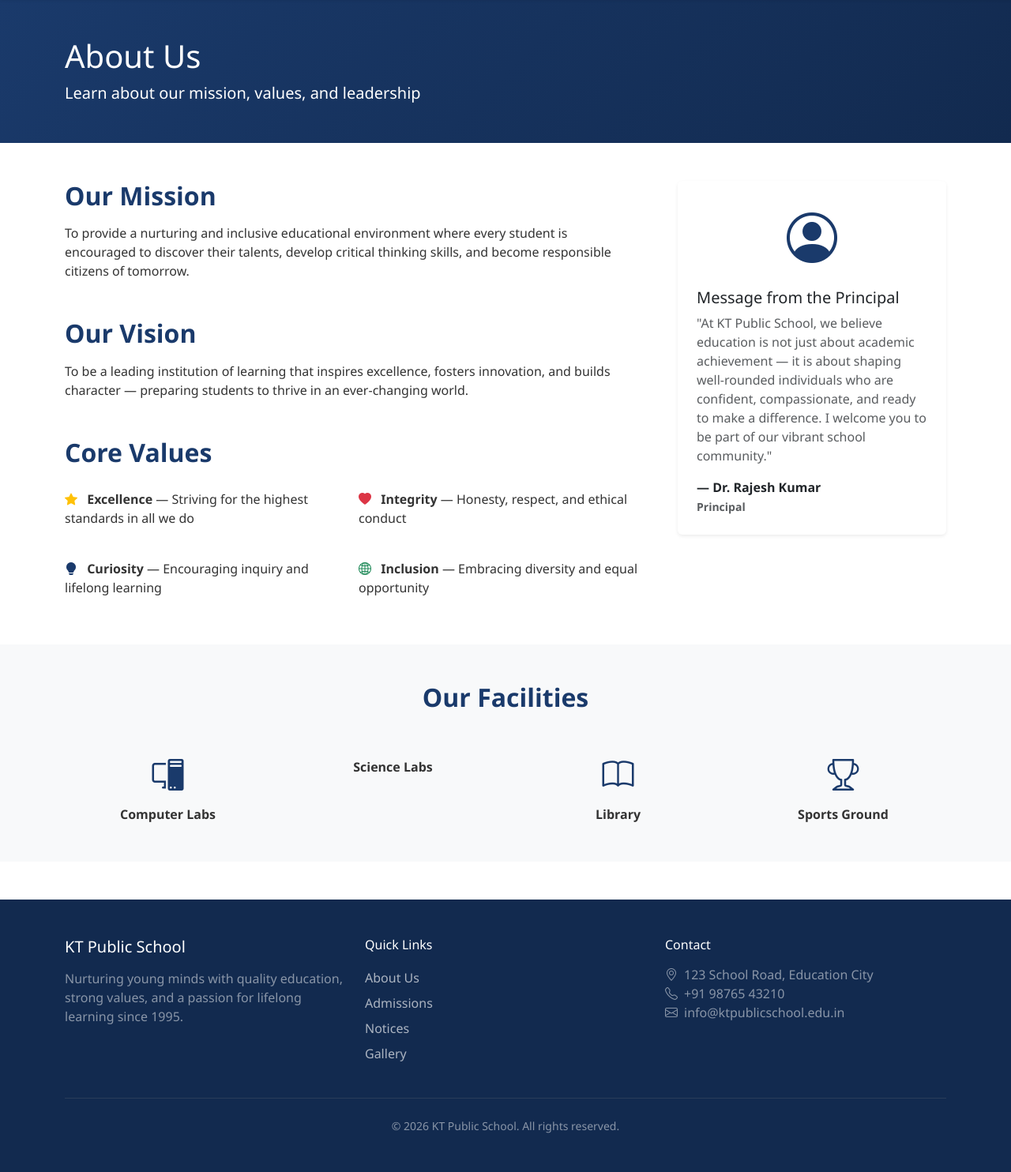
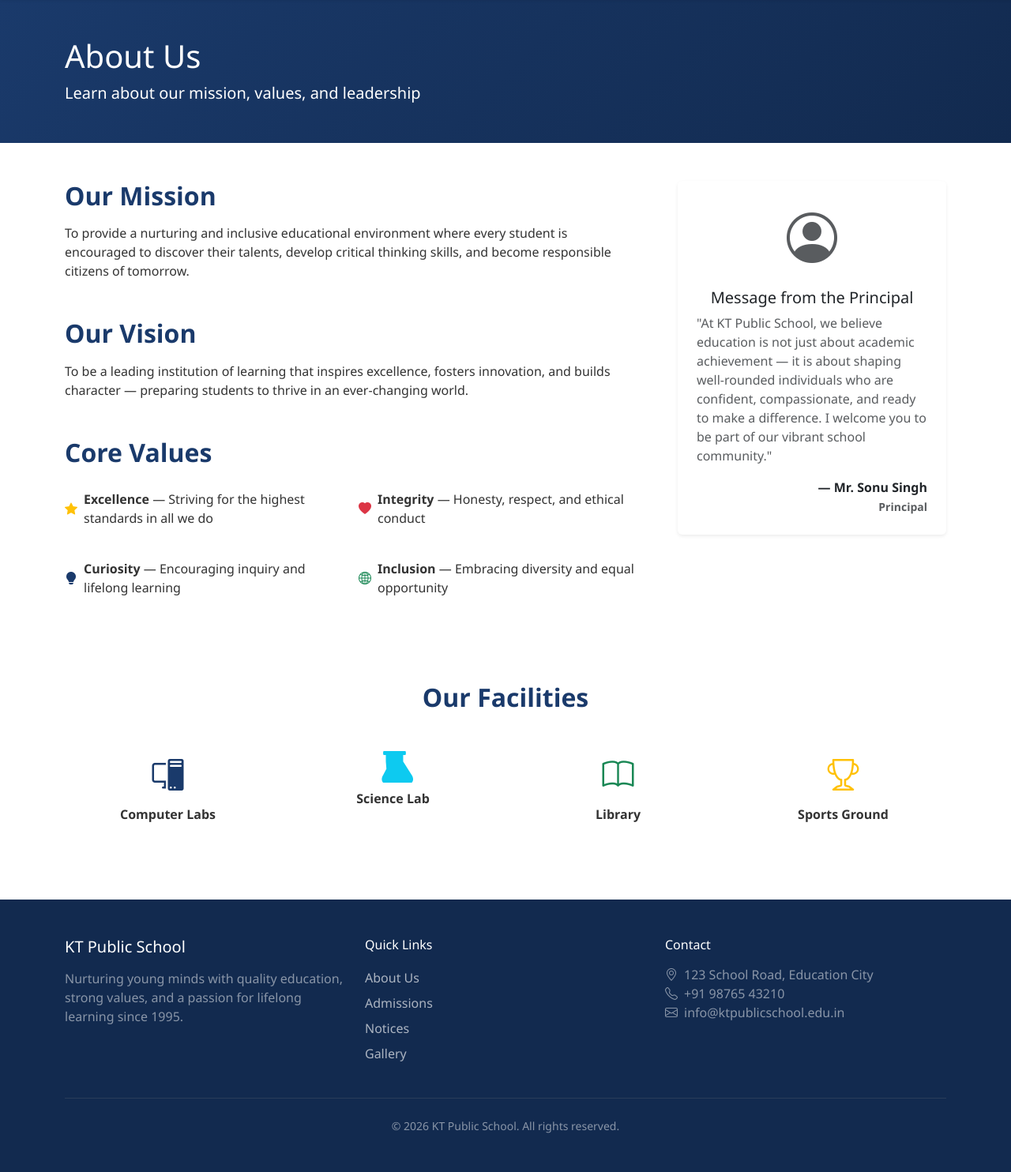
Before and after one commit to Code-Keshav-1947/KT-Public-school, a Flask app: page /about in a window 1280 px wide. Shown: the part 79-1563 px from the top of the page at 79% size. Run offline with Flask 3, Linux system fonts and the light colour scheme.

Commit message:
enhance about page layout and content presentation

```diff
--- a/app/templates/about.html
+++ b/app/templates/about.html
@@ -17,33 +17,35 @@
                 <h2 class="section-title">Our Mission</h2>
                 <p>To provide a nurturing and inclusive educational environment where every student is encouraged to discover their talents, develop critical thinking skills, and become responsible citizens of tomorrow.</p>
 
+
                 <h2 class="section-title mt-5">Our Vision</h2>
                 <p>To be a leading institution of learning that inspires excellence, fosters innovation, and builds character — preparing students to thrive in an ever-changing world.</p>
 
                 <h2 class="section-title mt-5">Core Values</h2>
                 <div class="row g-3">
                     <div class="col-sm-6">
-                        <div class="value-item">
+                        <div class="value-item d-flex align-items-center">
                             <i class="bi bi-star-fill text-warning me-2"></i>
-                            <strong>Excellence</strong> — Striving for the highest standards in all we do
+                            <span><strong>Excellence</strong> — Striving for the highest standards in all we do</span>
                         </div>
                     </div>
                     <div class="col-sm-6">
-                        <div class="value-item">
+                        <div class="value-item d-flex align-items-center">
                             <i class="bi bi-heart-fill text-danger me-2"></i>
-                            <strong>Integrity</strong> — Honesty, respect, and ethical conduct
+                            <span><strong>Integrity</strong> — Honesty, respect, and ethical conduct</span>
                         </div>
                     </div>
                     <div class="col-sm-6">
-                        <div class="value-item">
+                        <div class="value-item d-flex align-items-center">
+
                             <i class="bi bi-lightbulb-fill text-primary me-2"></i>
-                            <strong>Curiosity</strong> — Encouraging inquiry and lifelong learning
+                            <span><strong>Curiosity</strong> — Encouraging inquiry and lifelong learning</span>
                         </div>
                     </div>
                     <div class="col-sm-6">
-                        <div class="value-item">
+                        <div class="value-item d-flex align-items-center">
                             <i class="bi bi-globe2 text-success me-2"></i>
-                            <strong>Inclusion</strong> — Embracing diversity and equal opportunity
+                            <span><strong>Inclusion</strong> — Embracing diversity and equal opportunity</span>
                         </div>
                     </div>
                 </div>
@@ -51,12 +53,13 @@
             <div class="col-lg-4">
                 <div class="card border-0 shadow-sm principal-card">
                     <div class="card-body p-4">
-                        <div class="principal-avatar mb-3">
-                            <i class="bi bi-person-circle"></i>
+                        <div class="principal-avatar mb-3 text-center">
+                            <i class="bi bi-person-circle text-muted" style="font-size: 4rem;"></i>
                         </div>
-                        <h5 class="card-title">Message from the Principal</h5>
+                        <h5 class="card-title text-center">Message from the Principal</h5>
+
                         <p class="card-text text-muted">"At KT Public School, we believe education is not just about academic achievement — it is about shaping well-rounded individuals who are confident, compassionate, and ready to make a difference. I welcome you to be part of our vibrant school community."</p>
-                        <p class="mb-0 fw-semibold">— Dr. Rajesh Kumar<br><small class="text-muted">Principal</small></p>
+                        <p class="mb-0 fw-semibold text-end">— Mr. Sonu Singh<br><small class="text-muted">Principal</small></p>
                     </div>
                 </div>
             </div>
@@ -64,32 +67,40 @@
     </div>
 </section>
 
-<section class="py-5 bg-light">
+<section class="py-5 bg-transparent">
     <div class="container">
         <h2 class="section-title text-center mb-5">Our Facilities</h2>
         <div class="row g-4">
+            <!-- Computer Labs -->
             <div class="col-md-3 col-6">
                 <div class="facility-item text-center">
-                    <i class="bi bi-pc-display"></i>
-                    <p>Computer Labs</p>
+                    <i class="bi bi-pc-display text-primary mb-2" style="font-size: 2.5rem; display: block;"></i>
+                    <p class="mb-0">Computer Labs</p>
+                </div>
+
+            </div>
+            <!-- Science Lab -->
+            <div class="col-md-3 col-6">
+                <div class="facility-item text-center">
+                    <svg xmlns="http://www.w3.org/2000/svg" width="3.7rem" height="2.5rem" fill="currentColor" class="text-info mb-2" viewBox="0 0 16 16" style="display: block; margin: 0 auto;">
+                        <path d="M2.994 12.158c-1.577 2.456-.255 4.842 2.511 4.842h9.49c2.766 0 4.088-2.386 2.511-4.842L13.14 5.31V2h.86a.5.5 0 0 0 .5-.5V.5a.5.5 0 0 0-.5-.5H3.5a.5.5 0 0 0-.5.5v1a.5.5 0 0 0 .5.5h.86v3.31L4.654 9.022zM4.873 10h6.254l-1.847-3.772A.5.5 0 0 0 8.813 6H7.187a.5.5 0 0 0-.467.228L4.873 10z"/>
+                    </svg>
+                    <p class="mb-0">Science Lab</p>
                 </div>
             </div>
+            <!-- Library -->
             <div class="col-md-3 col-6">
                 <div class="facility-item text-center">
-                    <i class="bi bi-flask"></i>
-                    <p>Science Labs</p>
+                    <i class="bi bi-book text-success mb-2" style="font-size: 2.5rem; display: block;"></i>
+                    <p class="mb-0">Library</p>
                 </div>
             </div>
+            <!-- Sports Ground -->
             <div class="col-md-3 col-6">
+
                 <div class="facility-item text-center">
-                    <i class="bi bi-book"></i>
-                    <p>Library</p>
-                </div>
-            </div>
-            <div class="col-md-3 col-6">
-                <div class="facility-item text-center">
-                    <i class="bi bi-trophy"></i>
-                    <p>Sports Ground</p>
+                    <i class="bi bi-trophy text-warning mb-2" style="font-size: 2.5rem; display: block;"></i>
+                    <p class="mb-0">Sports Ground</p>
                 </div>
             </div>
         </div>
```
